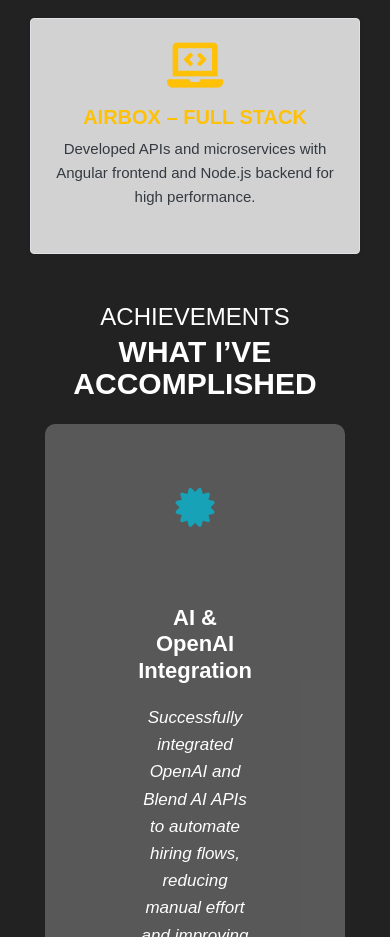
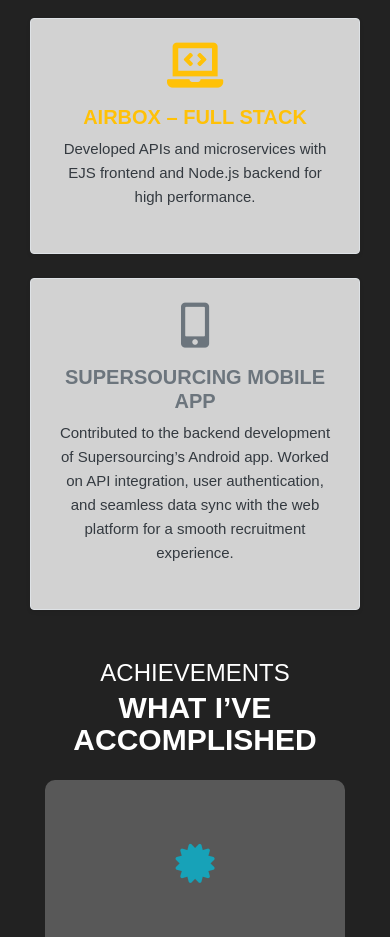
Before and after one commit to unnatishrotriya07/portfolio, a plain HTML site: page index.html in a window 390 px wide. Shown: the part 4740-5677 px from the top of the page. Drawn offline with Linux system fonts and the light colour scheme.

Commit message:
added project

```diff
--- a/index.html
+++ b/index.html
@@ -434,10 +434,33 @@ https://templatemo.com/tm-528-elegance
                         Airbox – Full Stack
                       </a>
                     </h5>
-                    <p class="text-dark">Developed APIs and microservices with Angular frontend and Node.js backend for
+                    <p class="text-dark">Developed APIs and microservices with EJS frontend and Node.js backend for
                       high performance.</p>
                   </div>
                 </div>
+
+                <!-- Project 6 -->
+                <div class="col-md-4 mb-4 animate" data-animate="fadeInUp">
+                  <div class="portfolio-item p-4 border rounded shadow-sm h-100"
+                    style="background-color: rgba(255, 255, 255, 0.8);">
+                    <div class="mb-3">
+                      <i class="fas fa-mobile-alt fa-3x text-secondary"></i>
+                    </div>
+                    <h5 class="fw-semibold mb-2">
+                      <a href="https://play.google.com/store/apps/details?id=com.ebabu.supersourcing&hl=en_IN"
+                        class="text-secondary text-decoration-none" target="_blank" rel="noopener noreferrer">
+                        Supersourcing Mobile App
+                      </a>
+                    </h5>
+                    <p class="text-dark">
+                      Contributed to the backend development of Supersourcing’s Android app. Worked on API integration,
+                      user authentication,
+                      and seamless data sync with the web platform for a smooth recruitment experience.
+                    </p>
+                  </div>
+                </div>
+
+
 
 
               </div> <!-- End Row -->
@@ -515,7 +538,7 @@ https://templatemo.com/tm-528-elegance
                         <div class="testimonial-content">
                           <h4>Full-Stack Project – Airbox</h4>
                           <p>Built and maintained a production-grade full-stack application using Node.js, PostgreSQL,
-                            and Angular. Designed REST APIs and microservices.</p>
+                            and EJS. Designed REST APIs and microservices.</p>
                           <span>Backend Excellence</span>
                         </div>
                       </div>
```
